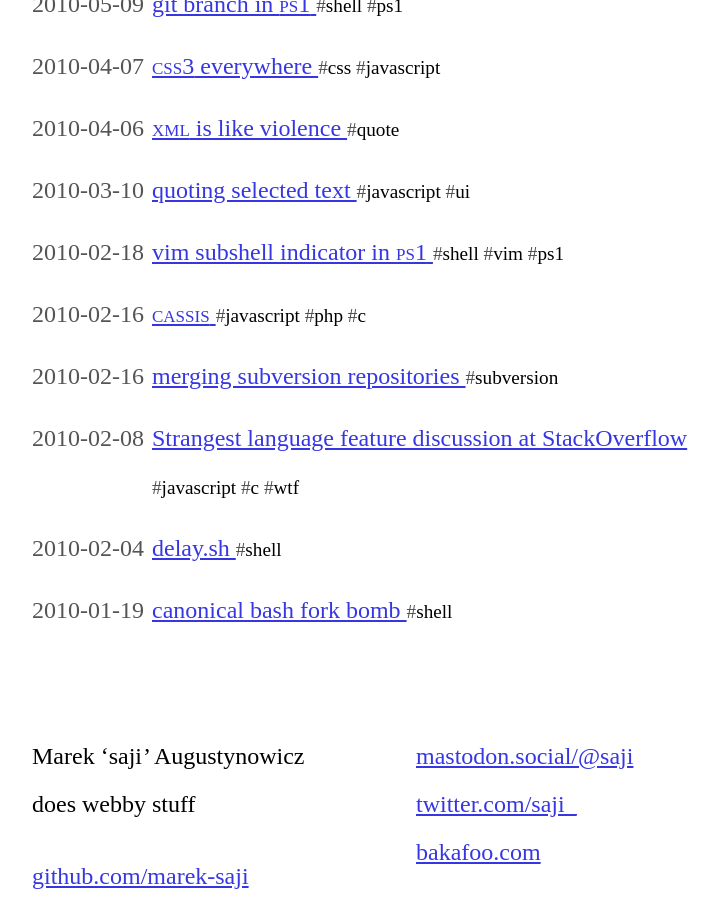
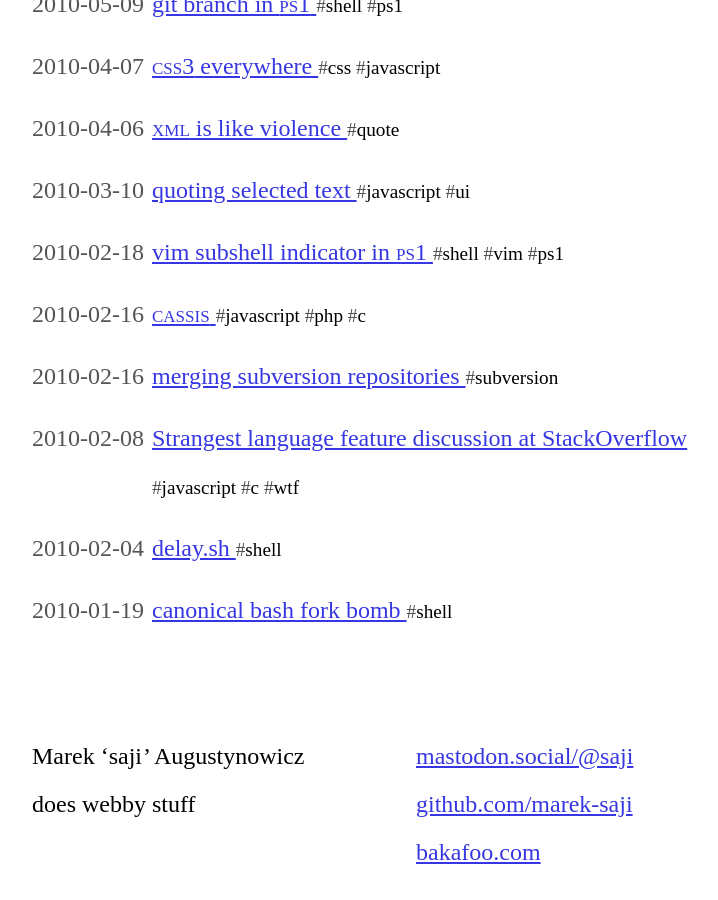
Before and after one commit to marek-saji/noplacelikecode, a Jekyll site: the page built from index.html, in a window 1280 px wide and 900 px high, scrolled down 1563 px. Shown: the whole window, without its empty margins (248-966 px from the left). Built offline with Jekyll 4.4.1, drawn with Linux system fonts in a browser that asks for light colours; some web fonts are replaced; after the commit the page ends 2439 px from its top, so only the background shows below that.

Commit message:
Twitter → Mastodon

```diff
--- a/_layouts/default.html
+++ b/_layouts/default.html
@@ -54,10 +54,10 @@
         <span class=p-job-title>does webby stuff</span>
       </p>
       <ul>
-        <li><a rel="me" class=u-url href="https://github.com/marek-saji">github.com/marek-saji</a></li>
-        <li><a rel="me" class=u-url href="https://mastodon.social/@saji">mastodon.social/@saji</a></li>
-        <li><a rel="me" class=u-url href="https://twitter.com/saji_">twitter.com/saji_</a></li>
-        <li><a rel="me" class=u-url href="http://bakafoo.com">bakafoo.com</a></li>
+        <li><a class=u-url href="https://mastodon.social/@saji">mastodon.social/@saji</a></li>
+        <li><a class=u-url href="https://github.com/marek-saji">github.com/marek-saji</a></li>
+        <!-- <li><a class=u-url href="https://twitter.com/saji_">twitter.com/saji_</a></li> -->
+        <li><a class=u-url href="http://bakafoo.com">bakafoo.com</a></li>
       </ul>
       </div>
     </footer>
```
